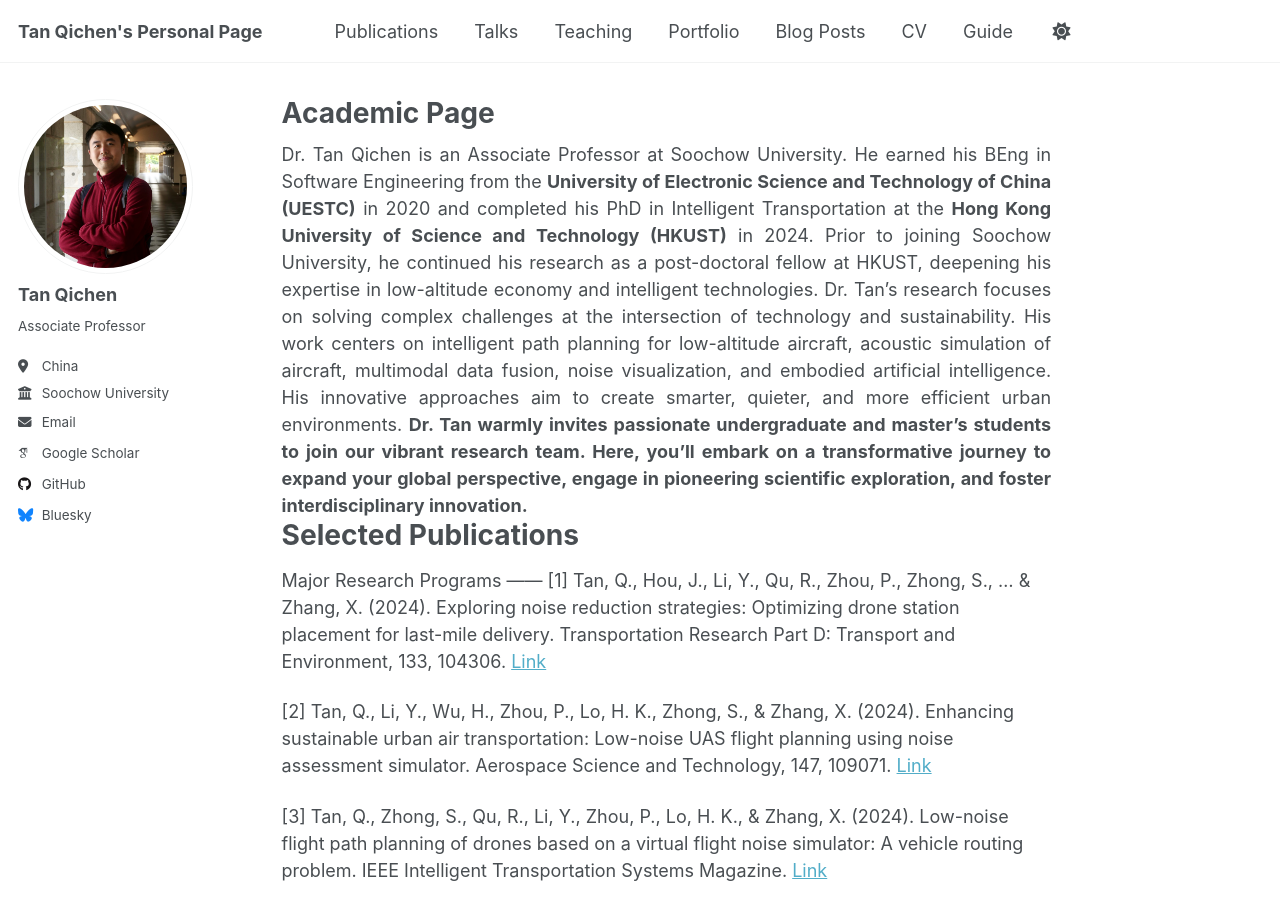
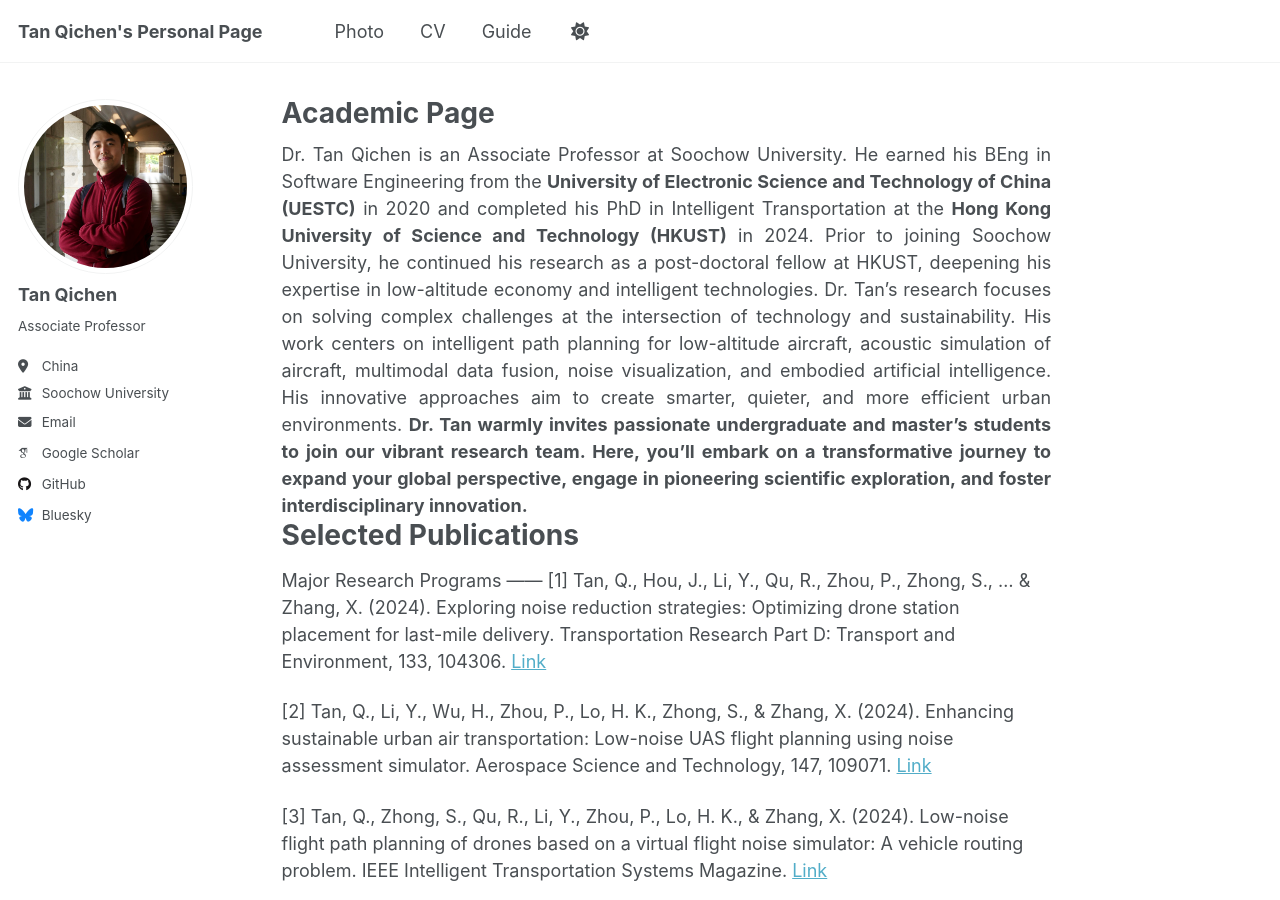
Before and after one commit to tylertam98/tylertam98.github.io, a Jekyll site: the page built from _pages/about.md, in a window 1280 px wide and 900 px high. Built offline with Jekyll 4.4.1, drawn with Linux system fonts in a browser that asks for light colours; some web fonts are replaced.

Commit message:
Update navigation.yml

```diff
--- a/_data/navigation.yml
+++ b/_data/navigation.yml
@@ -8,20 +8,20 @@
 #      Markdown formatted page while the second is generated using JSON.
 
 main:
-  - title: "Publications"
-    url: /publications/
+  # - title: "Publications"
+  #   url: /publications/
 
-  - title: "Talks"
-    url: /talks/
+  # - title: "Talks"
+  #   url: /talks/
 
-  - title: "Teaching"
-    url: /teaching/
+  # - title: "Teaching"
+  #   url: /teaching/
 
-  - title: "Portfolio"
+  - title: "Photo"
     url: /portfolio/
 
-  - title: "Blog Posts"
-    url: /year-archive/
+  # - title: "Blog Posts"
+  #   url: /year-archive/
 
   - title: "CV"
     url: /cv/
```
